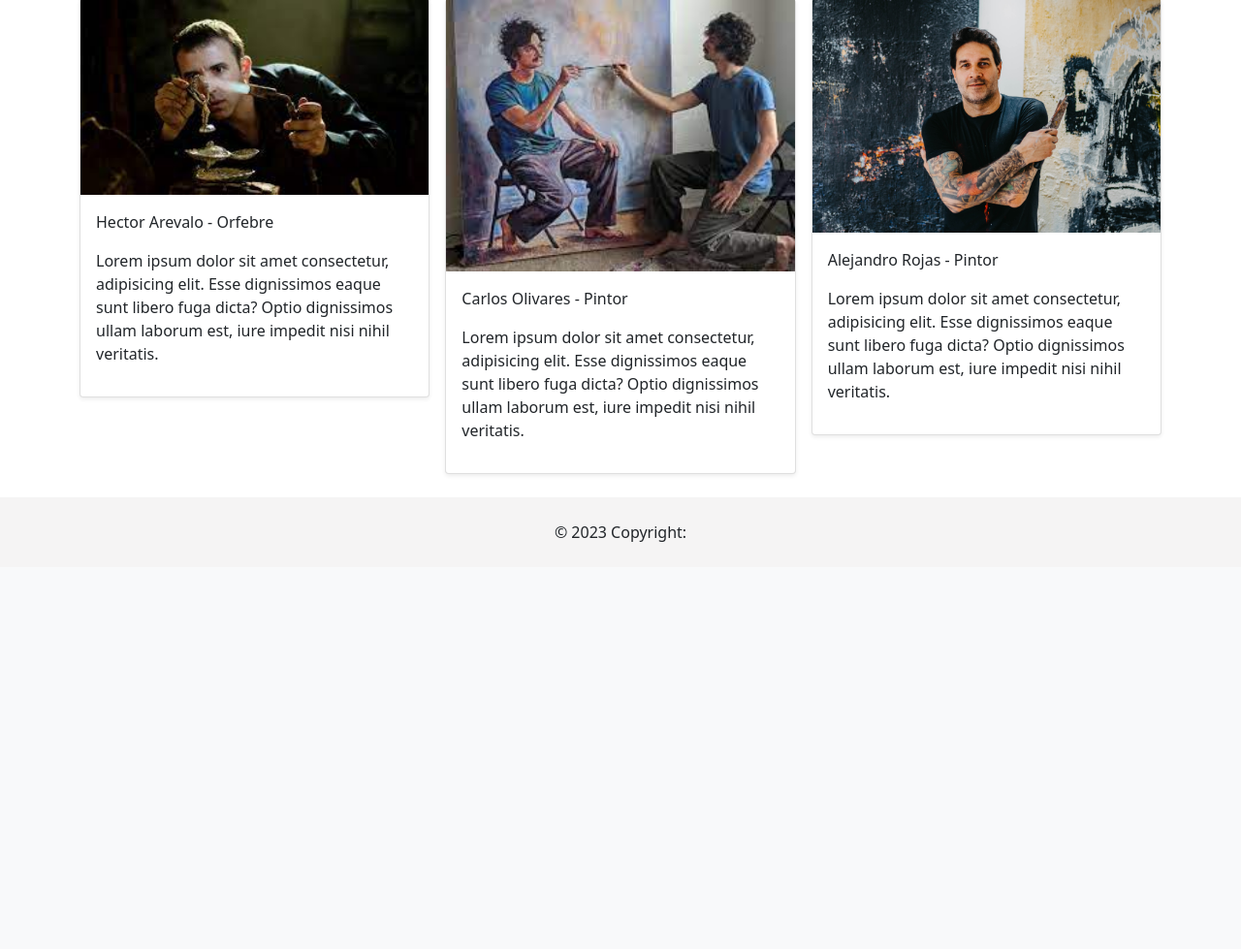
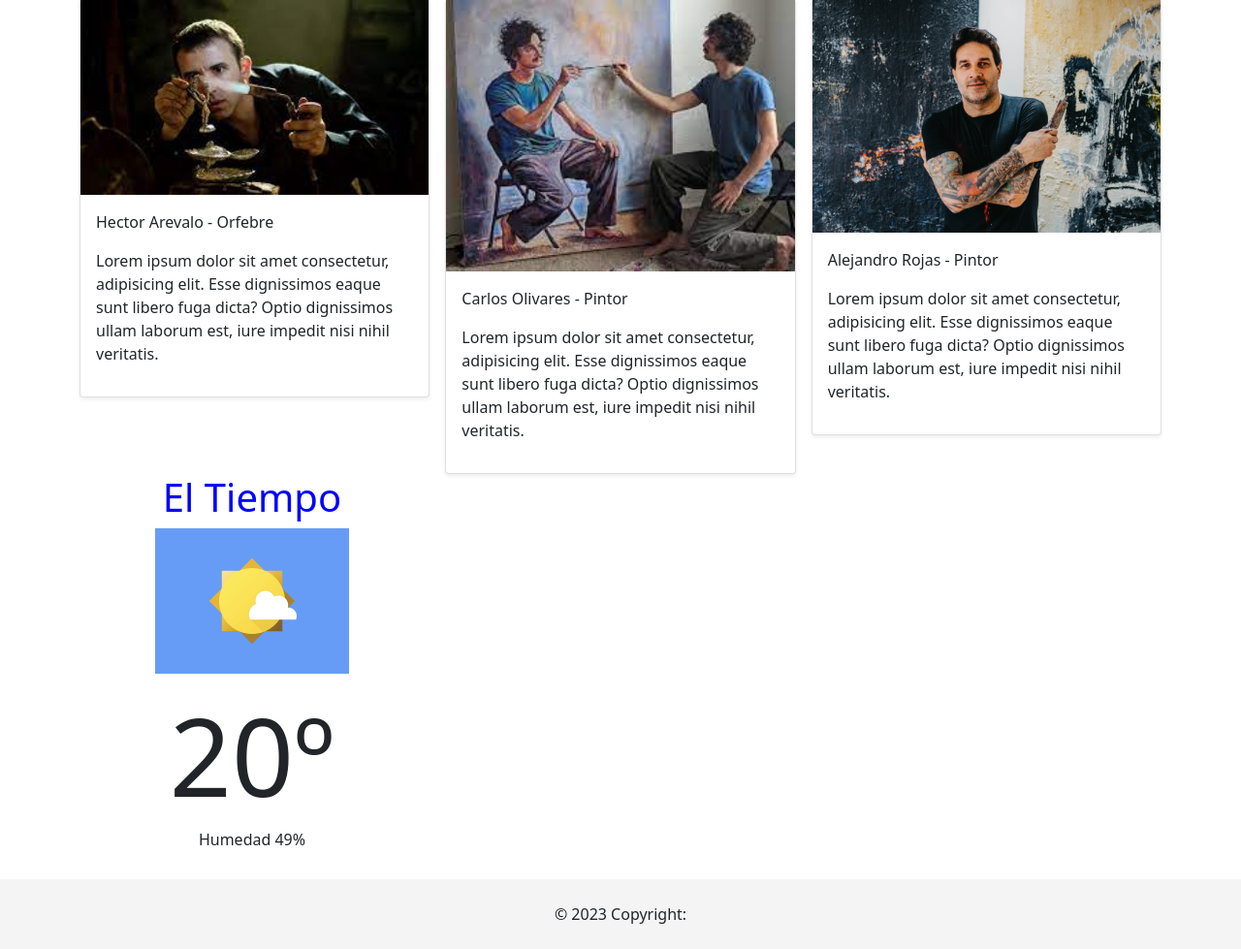
Before and after one commit to Rafaneffuentes/ETgaleria, a Django app: page /nosotros in a window 1280 px wide. Shown: the part 1071-2050 px from the top of the page at 97% size. Before the commit the page ends 1630 px from the top, so only its background shows below. Run offline with Django 4.2, Linux system fonts and the light colour scheme; some libraries are stand-ins or nearby versions.

Commit message:
se agrega api rest del clima a nosotros

```diff
--- /dev/null
+++ b/galeria/alumnos/static/css/estilos.css
@@ -0,0 +1,32 @@
+
+#temperatura {
+    width: fit-content;
+    margin: 0 auto;
+    text-align: center;
+}
+
+#grados {
+    float: left;
+    width: auto;
+    height: 130px;
+    font-weight: 100;
+    font-size: 7em;
+}
+
+#temp {
+    font-size: 7em;
+    font-weight: 100;
+    width: auto;
+    height: 130px;
+    float: left;
+}
+
+#hum {
+    font-size: 1em;
+    font-weight: 100;
+    height: 30px;
+    width: auto;
+    padding: 29px 0;
+    text-align: center;
+    clear: both;
+}
--- /dev/null
+++ b/galeria/alumnos/static/js/api.js
@@ -0,0 +1,15 @@
+$(document).ready(
+    function () {
+        var codigo = "SCQN"
+        var url = "https://api.gael.cloud/general/public/clima/" + codigo
+        $.getJSON(
+            url,
+            function (data) {
+                $("#estacion").html(data.Estacion)
+                $("#estado").html(data.Estado)
+                $("#temp").html(data.Temp)
+                $("#hum").html("Humedad " + data.Humedad + "%")
+            }
+        );
+    }
+);
--- a/galeria/alumnos/templates/alumnos/base.html
+++ b/galeria/alumnos/templates/alumnos/base.html
@@ -79,10 +79,7 @@
         integrity="sha384-MrcW6ZMFYlzcLA8Nl+NtUVF0sA7MsXsP1UyJoMp4YLEuNSfAP+JcXn/tWtIaxVXM"
         crossorigin="anonymous">
     </script>
-
+    <script src="{% static 'js/bootstrap.bundle.min.js' %}"></script>
     <script src="{% static 'js/myjs.js' %}"></script>
-    <script src="{% static 'js/bootstrap.bundle.min.js' %}"></script>
-
 </body>
-
 </html>
--- a/galeria/alumnos/templates/alumnos/nosotros.html
+++ b/galeria/alumnos/templates/alumnos/nosotros.html
@@ -3,6 +3,8 @@
 {% block title %} PG | NOSOTROS  {% endblock %}
 
 {% block body %}
+    <link href="{% static 'css/estilos.css' %}" rel="stylesheet">
+
     <div>
         <h1>NOSOTROS</h1>
     </div>
@@ -109,5 +111,25 @@
                 </div>
         </div>
     </div>
+    <div class="row align-items-center">
+        <div class="col-12 col-md-4 text-center">
+            <h1>El Tiempo</h1>
+            <h2 id="estacion"></h2>
+            <h3 id="estado"></h3>
+            <img src="{% static 'img/parcial_soleado.gif' %}" class="img-fluid" width="200px">
+            <div id="temperatura">
+                <div id="temp">20</div>
+                <div id="grados">º</div>
+                <br>
+                <div id="hum">Humedad 49%</div>
+            </div>
+        </div>
     </div>
+    </div>
+
+    <script src="https://cdnjs.cloudflare.com/ajax/libs/jquery/3.7.0/jquery.min.js"
+        integrity="sha512-3gJwYpMe3QewGELv8k/BX9vcqhryRdzRMxVfq6ngyWXwo03GFEzjsUm8Q7RZcHPHksttq7/GFoxjCVUjkjvPdw=="
+        crossorigin="anonymous">
+    </script>
+    <script src="{% static 'js/api.js' %}"></script>
 {% endblock %}
```
Also changed, not shown: galeria/alumnos/static/img/cloudy.gif (added), galeria/alumnos/static/img/googleweather.gif (added), galeria/alumnos/static/img/parcial_soleado.gif (added), galeria/alumnos/static/img/sunny.gif (added), galeria/alumnos/static/js/myjs.js (line endings or trailing spaces), 1 other file.
